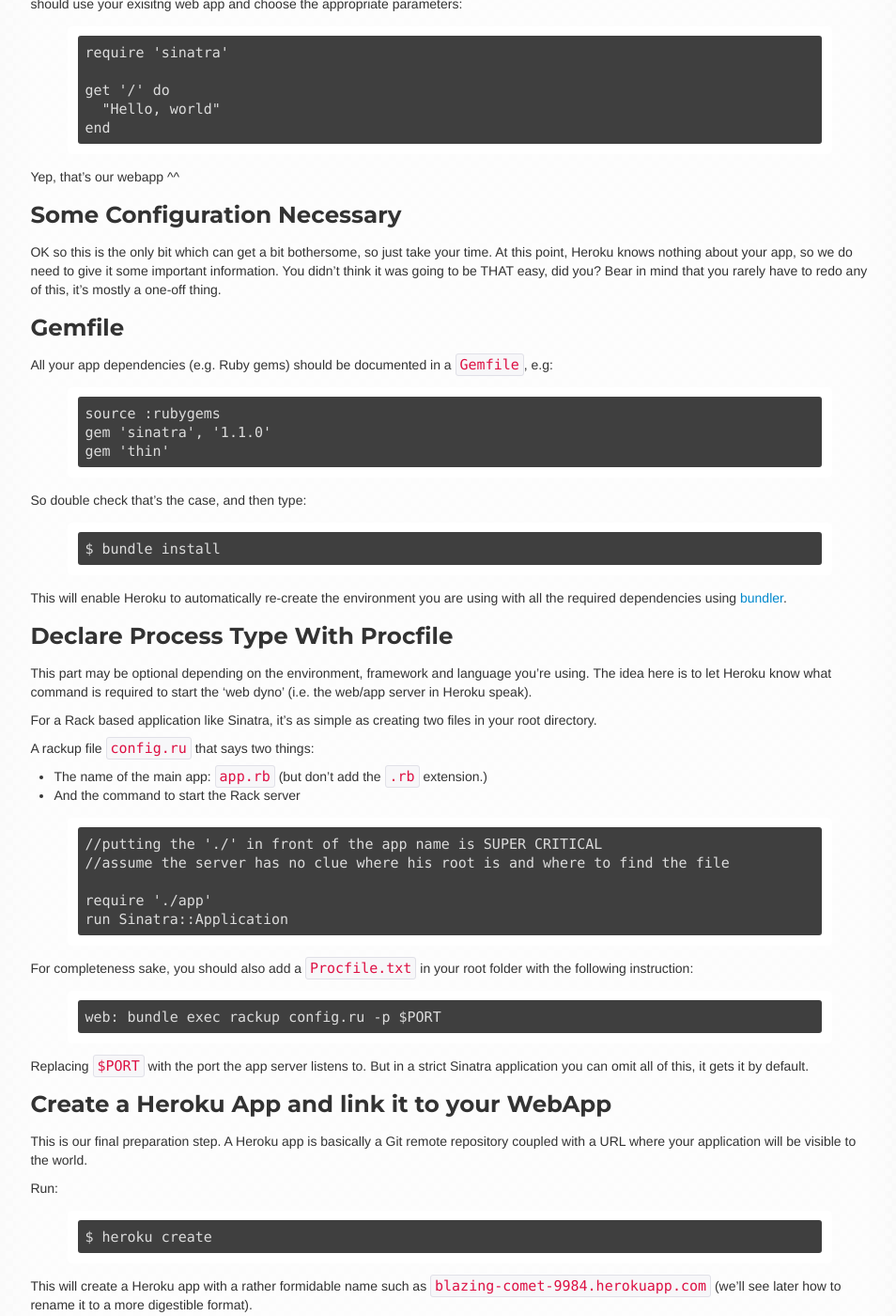
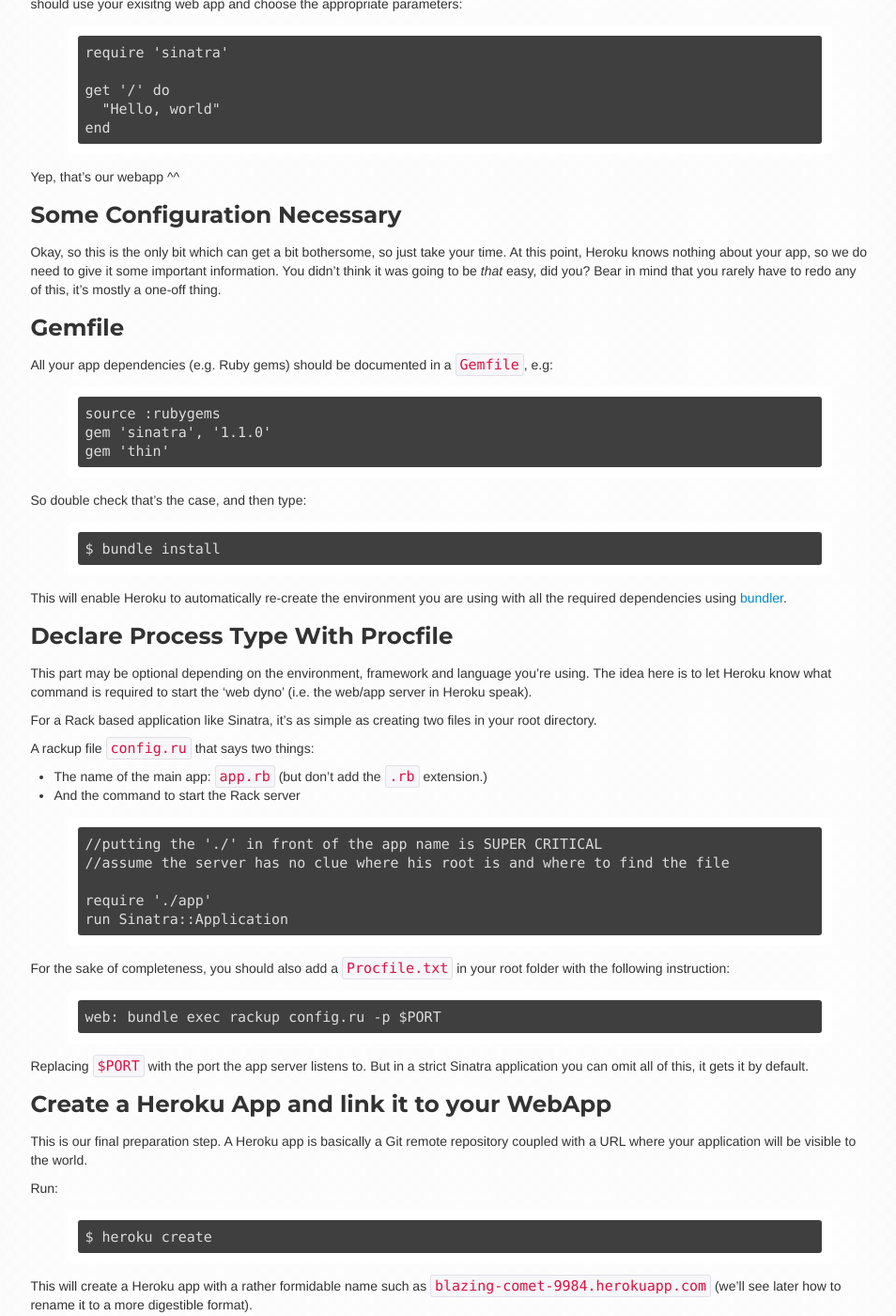
Before and after one commit to OpenTechSchool/html-css-beginners, a Jekyll site: the page built from extras/heroku.md, in a window 1280 px wide and 1400 px high, scrolled down 1245 px. Shown: the whole window at 94% size, without its empty margins (314-1268 px from the left). Built offline with Jekyll 4.4.1, drawn with Linux system fonts in a browser that asks for light colours; some of the changed text lies outside the part shown.

Commit message:
Minor proofreading changes

```diff
--- a/extras/heroku.md
+++ b/extras/heroku.md
@@ -59,7 +59,7 @@ end
 Yep, that's our webapp ^^
 
 ### Some Configuration Necessary
-OK so this is the only bit which can get a bit bothersome, so just take your time. At this point, Heroku knows nothing about your app, so we do need to give it some important information. You didn't think it was going to be THAT easy, did you? Bear in mind that you rarely have to redo any of this, it's mostly a one-off thing.
+Okay, so this is the only bit which can get a bit bothersome, so just take your time. At this point, Heroku knows nothing about your app, so we do need to give it some important information. You didn't think it was going to be *that* easy, did you? Bear in mind that you rarely have to redo any of this, it's mostly a one-off thing.
 
 ### Gemfile
 All your app dependencies (e.g. Ruby gems) should be documented in a `Gemfile`, e.g:
@@ -96,7 +96,7 @@ run Sinatra::Application
 
 {% endhighlight %}
 
-For completeness sake, you should also add a `Procfile.txt` in your root folder with the following instruction:
+For the sake of completeness, you should also add a `Procfile.txt` in your root folder with the following instruction:
 
 {% highlight ruby %}
 web: bundle exec rackup config.ru -p $PORT
```
Also changed, not shown: other parts of extras/heroku.md (+2 -2 lines), extras/delete-restore-repo.md (+1 -1 lines).
